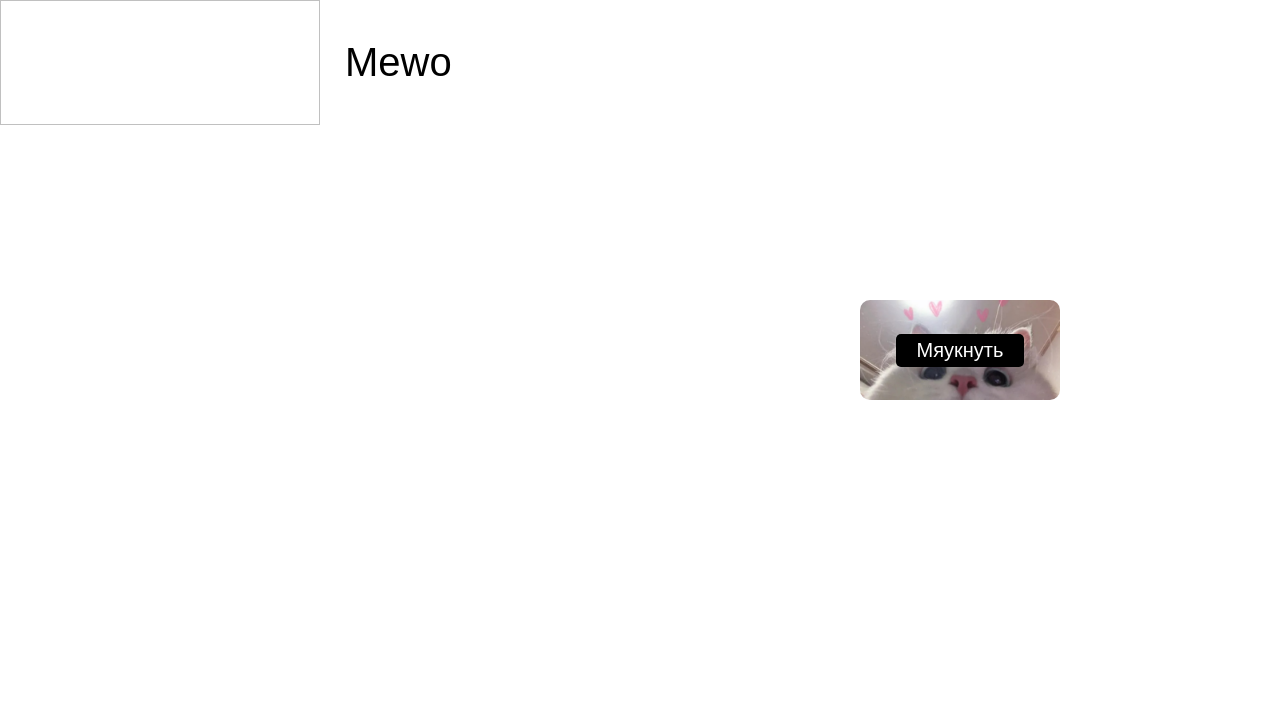
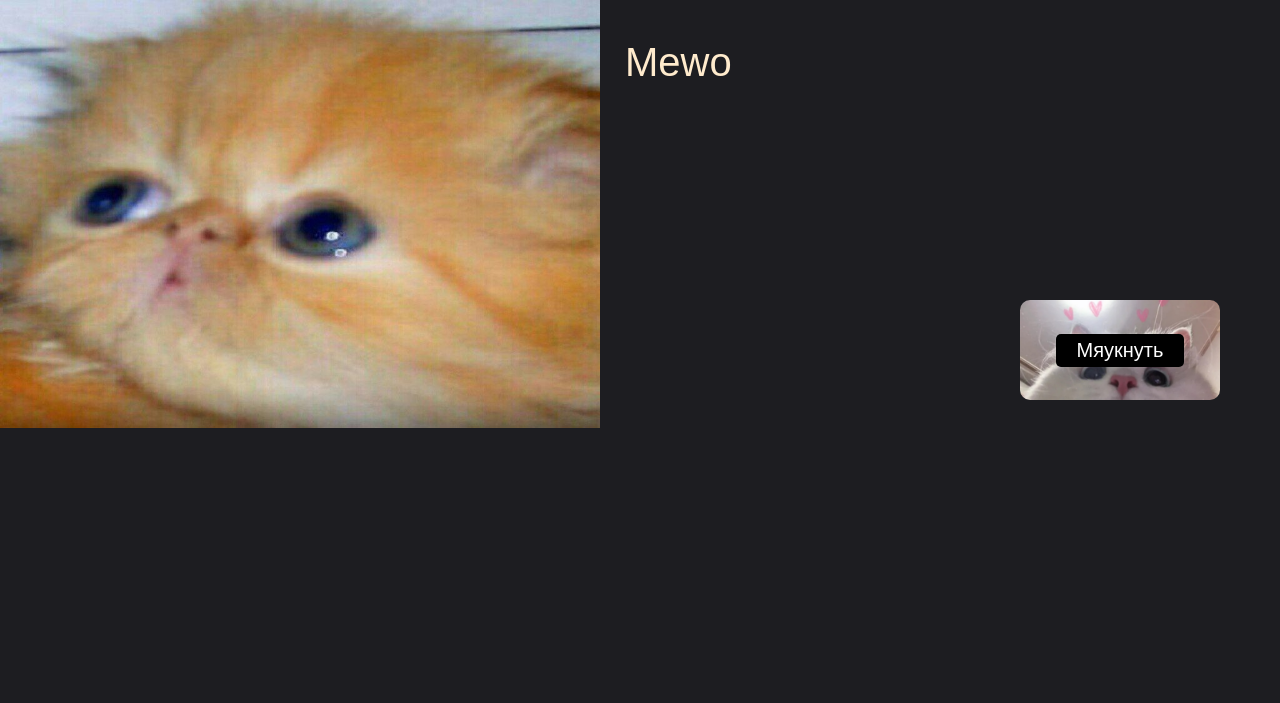
Before and after one commit to francessutton/randomcatmeme, a website: page frontend/index.html in a window 1280 px wide. Drawn offline with Linux system fonts and the light colour scheme.

Commit message:
change css and add start inage

```diff
--- a/frontend/style.css
+++ b/frontend/css/style.css
@@ -4,6 +4,8 @@ body {
   display: flex;
   min-height: calc(100vh - 100px);
   font-family: sans-serif;
+  background-color: #1d1d21;
+  color:blanchedalmond;
 }
 
 .meow-button {
@@ -11,7 +13,7 @@ body {
   margin: auto;
   height: 100px;
   width: 200px;
-  background-image: url("./buttoncat.jpg");
+  background-image: url("/images/buttoncat.jpg");
   background-repeat: no-repeat;
   background-size: cover;
   border: none;
@@ -19,6 +21,7 @@ body {
 }
 
 .button-text {
+  flex-basis: 50%;
   display: block;
   background-color: black;
   border-radius: 5px;
@@ -28,16 +31,14 @@ body {
   color: white;
 }
 
-.img-container {
+.cat-container {
   display: flex;
-  width: 50%;
-  height: 50%;
+  width: 75%;
 }
 
 .cat-img {
-  width: 50%;
+  width: 600px;
   object-fit: cover;
-  border: none;
 }
 
 .description {
--- a/frontend/index.html
+++ b/frontend/index.html
@@ -3,16 +3,18 @@
   <head>
     <meta charset="utf-8">
     <title>cat generator</title>
-    <link rel="stylesheet" href="style.css">
+    <link rel="stylesheet" href="css/style.css">
   </head>
   <body>
-    <div class="img-container">
-      <img class="cat-img">
+    <div class="cat-container">
+      <div class="img-container">
+        <img class="cat-img" src="/images/firstcat.jpg">
+      </div>
       <p class="description">Mewo</p>
     </div>
     <button class="meow-button">
       <span class="button-text">Мяукнуть</span>
     </button>
-    <script src="script.js"></script>
+    <script src="js/script.js"></script>
   </body>
 </html>
--- a/main/cat.json
+++ b/main/data/cat.json
@@ -1,7 +1,7 @@
 [
   {
     "name": "bigcry.jpg",
-    "description": "Котик смотрит на свот результаты ЕГЭ и пытается не заплакать",
+    "description": "Котик смотрит на свои результаты ЕГЭ и пытается не заплакать",
     "rarity": 0
   },
 
--- a/main/index.js
+++ b/main/index.js
@@ -8,7 +8,7 @@ let randomNumber = function(num) {
 }
 
 let getRandomElementFromFile = function(fileName) {
-  let fileText = fs.readFileSync(__dirname + "/" + fileName, {encoding: "utf-8"});
+  let fileText = fs.readFileSync(__dirname + "/data/" + fileName, {encoding: "utf-8"});
   let data = JSON.parse(fileText);
   let randomIndex = randomNumber(data.length);
   return data[randomIndex];
```
Also changed, not shown: frontend/images/buttoncat.jpg (renamed from frontend/buttoncat.jpg), frontend/images/firstcat.jpg (added), frontend/js/script.js (renamed from frontend/script.js).
